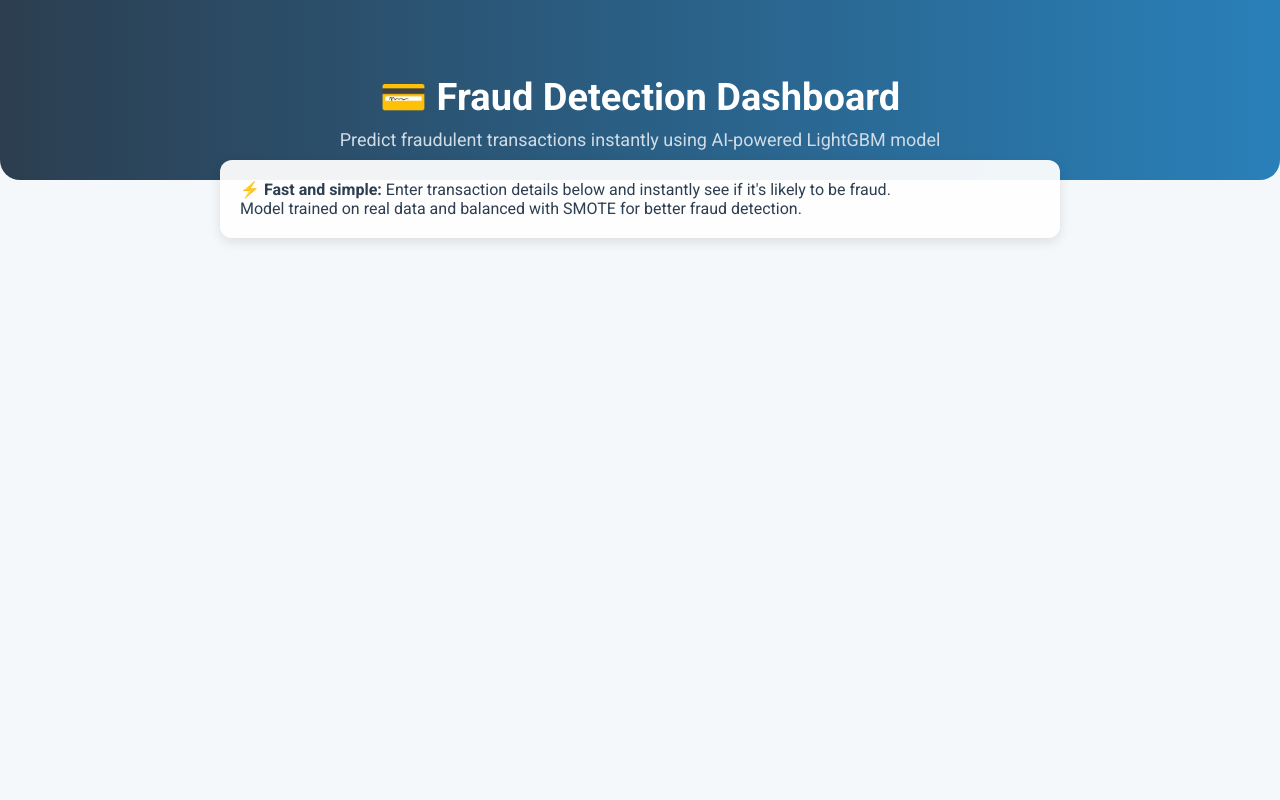
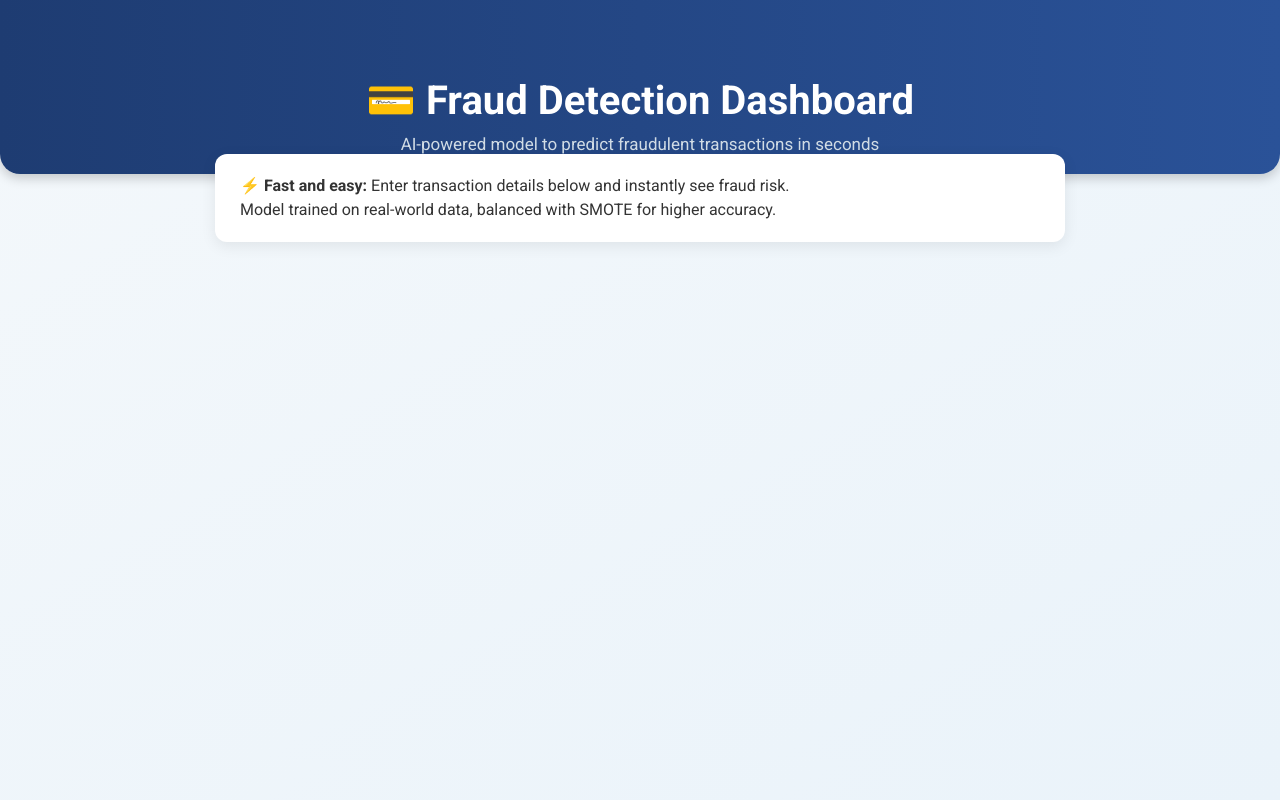
Before and after one commit to Akarsh5830/frauddetection, a Python web app: template templates/header.html in a window 1280 px wide. Run offline with Jinja, Linux system fonts and the light colour scheme; the template is opened without the code that fills it, so the values that code supplies are empty.

Commit message:
Update header.html

```diff
--- a/templates/header.html
+++ b/templates/header.html
@@ -2,53 +2,70 @@
 <style>
     html, body {
         font-family: 'Roboto', sans-serif;
-        background-color: #f4f8fb;
+        background: linear-gradient(to bottom right, #f4f8fb, #eaf3fa);
         margin: 0;
         padding: 0;
     }
     .hero {
         text-align: center;
-        padding: 50px 20px 30px 20px;
-        background: linear-gradient(90deg, #2c3e50, #2980b9);
+        padding: 50px 20px 20px 20px;
+        background: linear-gradient(90deg, #1e3c72, #2a5298);
         color: white;
         border-radius: 0 0 20px 20px;
+        box-shadow: 0 4px 12px rgba(0,0,0,0.2);
     }
     .hero h1 {
-        font-size: 38px;
+        font-size: 40px;
         margin-bottom: 10px;
     }
     .hero p {
-        font-size: 18px;
+        font-size: 17px;
         color: #d1dce5;
         margin: 0;
     }
     .info-box {
-        background-color: #ffffffee;  /* semi-transparent white */
-        color: #2c3e50;
+        background-color: #ffffff;
+        color: #333;
         max-width: 800px;
-        margin: -20px auto 30px auto;  /* pull up under hero */
-        padding: 20px;
+        margin: -20px auto 40px auto;
+        padding: 20px 25px;
         border-radius: 12px;
-        box-shadow: 0 4px 12px rgba(0,0,0,0.1);
+        box-shadow: 0 4px 15px rgba(0,0,0,0.08);
         font-size: 16px;
+        line-height: 1.5;
     }
     .card {
         background-color: white;
-        padding: 25px;
-        margin: 30px auto;
+        padding: 30px;
+        margin: 0 auto 30px auto;
         width: 90%;
         max-width: 800px;
         border-radius: 12px;
-        box-shadow: 0 4px 12px rgba(0,0,0,0.1);
+        box-shadow: 0 4px 15px rgba(0,0,0,0.08);
+    }
+    .stButton>button {
+        background: linear-gradient(90deg, #1e3c72, #2a5298);
+        color: white;
+        border: none;
+        padding: 10px 24px;
+        font-size: 16px;
+        font-weight: 500;
+        border-radius: 8px;
+        cursor: pointer;
+        transition: background 0.3s ease;
+        margin-top: 10px;
+    }
+    .stButton>button:hover {
+        background: linear-gradient(90deg, #16325c, #20497d);
     }
 </style>
 
 <div class="hero">
     <h1>💳 Fraud Detection Dashboard</h1>
-    <p>Predict fraudulent transactions instantly using AI-powered LightGBM model</p>
+    <p>AI-powered model to predict fraudulent transactions in seconds</p>
 </div>
 
 <div class="info-box">
-    ⚡ <strong>Fast and simple:</strong> Enter transaction details below and instantly see if it's likely to be fraud.<br>
-    Model trained on real data and balanced with SMOTE for better fraud detection.
+    ⚡ <strong>Fast and easy:</strong> Enter transaction details below and instantly see fraud risk.
+    <br>Model trained on real-world data, balanced with SMOTE for higher accuracy.
 </div>
```
